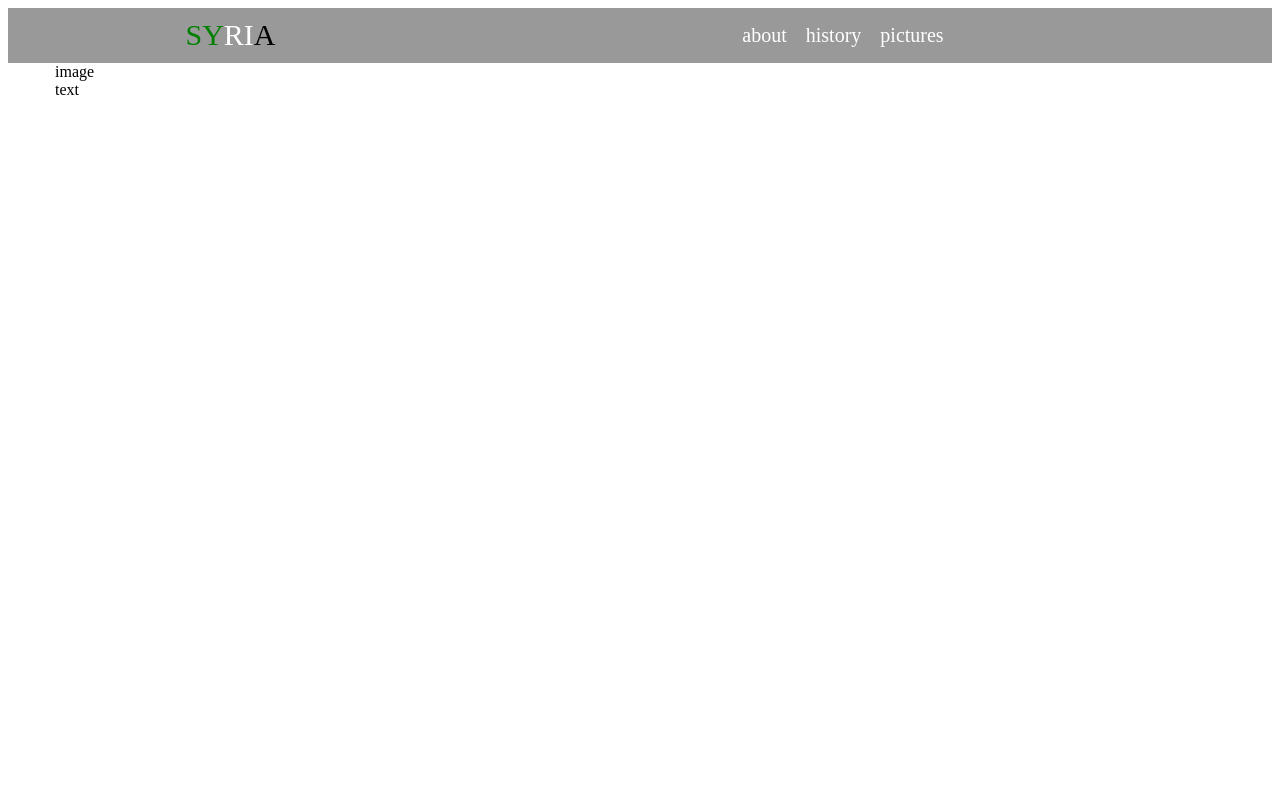
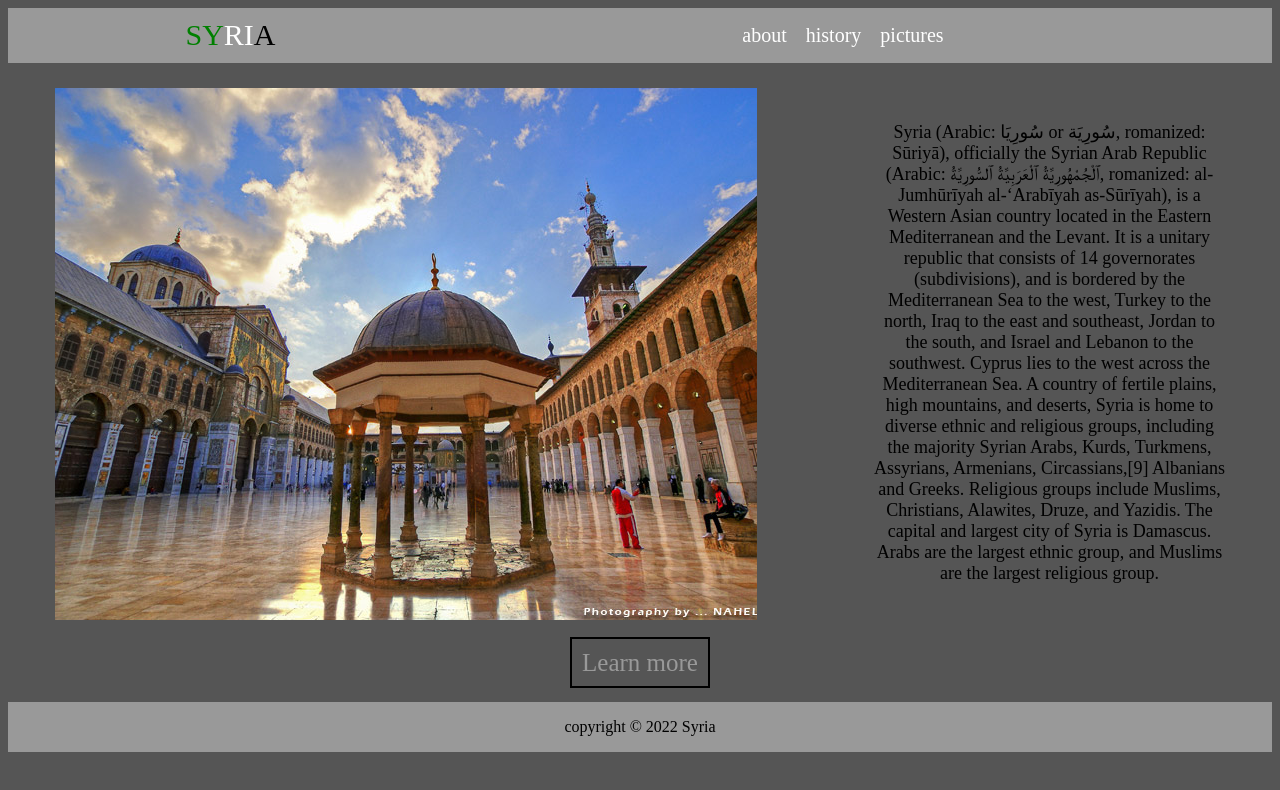
Before and after one commit to mhdAlghazouli/create-90-s-style-website, a plain HTML site: page index.html in a window 1280 px wide. Drawn offline with Linux system fonts and the light colour scheme.

Commit message:
Added images folder

```diff
--- a/index.html
+++ b/index.html
@@ -23,11 +23,27 @@
     <!-- start content -->
     <div class="body-content">
       <div class="container">
-        <div class="home-image">image</div>
-        <div class="home-text">text</div>
+        <div class="home-image">
+          <img src="./images/2016-02-08-1454971833-7358560-5848674214_46dafbb6ff_o.jpeg" alt="under working" >
+        </div>
+        <div class="home-text"><p>Syria (Arabic: سُورِيَا or سُورِيَة, romanized: Sūriyā), officially the Syrian Arab Republic (Arabic: ٱلْجُمْهُورِيَّةُ ٱلْعَرَبِيَّةُ ٱلسُّورِيَّةُ, romanized: al-Jumhūrīyah al-ʻArabīyah as-Sūrīyah), is a Western Asian country located in the Eastern Mediterranean and the Levant. It is a unitary republic that consists of 14 governorates (subdivisions), and is bordered by the Mediterranean Sea to the west, Turkey to the north, Iraq to the east and southeast, Jordan to the south, and Israel and Lebanon to the southwest. Cyprus lies to the west across the Mediterranean Sea. A country of fertile plains, high mountains, and deserts, Syria is home to diverse ethnic and religious groups, including the majority Syrian Arabs, Kurds, Turkmens, Assyrians, Armenians, Circassians,[9] Albanians and Greeks. Religious groups include Muslims, Christians, Alawites, Druze, and Yazidis. The capital and largest city of Syria is Damascus. Arabs are the largest ethnic group, and Muslims are the largest religious group.</p></div>
       </div>
     </div>
     <!-- end content -->
+    <!-- start wiki button -->
+    <div class="wiki-button">
+      <div class="container">
+        <div><a href="https://en.wikipedia.org/wiki/Syria" target="_blank">Learn more</a></div>
+      </div>
+    </div>
+    <!-- end wiki button -->
+    <!-- start footer -->
+    <div class="footer">
+      <div class="container">
+        <div><p>copyright &copy; 2022 Syria</p></div>
+      </div>
+    </div>
+    <!-- end footer -->
 
   </body>
 </html>
--- a/style.css
+++ b/style.css
@@ -1,5 +1,5 @@
 body{
-  background-color: white;
+  background-color: #555;
 }
 
 .container{
@@ -40,3 +40,45 @@ ul li a{
   text-decoration: none;
   color: white;
 }
+
+.body-content{
+
+  overflow: hidden;
+
+}
+.home-image{
+  width: 60%;
+  float: left;
+  margin-top: 25px;
+  overflow: hidden;
+}
+
+.home-text{
+  float: right;
+  width: 30%;
+  text-align: center;
+  font-size: 18px;
+  margin-top: 40px;
+
+}
+
+.wiki-button{
+  text-align: center;
+  margin-top: 25px;
+}
+
+.wiki-button a{
+  text-decoration: none;
+  padding: 10px;
+  color: #999;
+  font-size: 25px;
+  border: 2px solid black ;
+}
+
+.footer{
+  background-color: #999;
+  overflow: hidden;
+  margin-top: 25px;
+  text-align: center;
+
+}
```
Also changed, not shown: images/2016-02-08-1454971833-7358560-5848674214_46dafbb6ff_o.jpeg (added).
